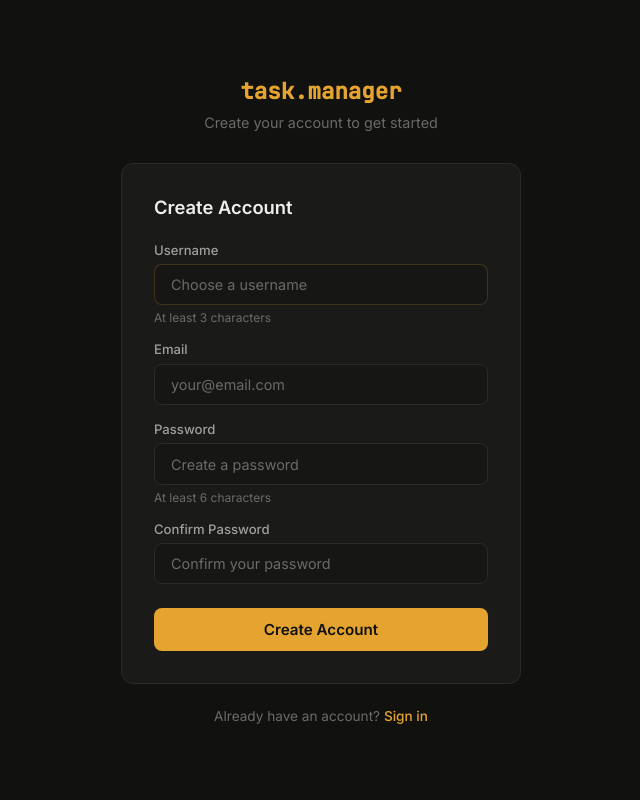
After one commit to Farhan5897/azure-task-manager, a Flask app: page /register in a window 1280 px wide. The commit adds this page. Shown: the whole page, without its empty margins (319-959 px from the left). Run offline with Flask 3, Linux system fonts and the light colour scheme.

Commit message:
Add user authentication with login, register, and per-user tasks

```diff
--- a/app.py
+++ b/app.py
@@ -1,13 +1,18 @@
 """
 Task Manager Web App - Azure Project 2
 Built with Flask + Azure SQL Database
+Features: User Authentication, Priority Tasks, Status Dashboard
 """
 import os
 import pyodbc
-from flask import Flask, render_template, request, redirect, url_for
+from flask import Flask, render_template, request, redirect, url_for, session, flash
+from werkzeug.security import generate_password_hash, check_password_hash
+from functools import wraps
 from datetime import datetime
 
 app = Flask(__name__)
+app.secret_key = os.environ.get('SECRET_KEY', 'farhan-task-manager-secret-key-2026')
+
 
 # ============================================================
 # DATABASE CONNECTION
@@ -28,16 +33,28 @@ def get_db_connection():
 
 
 # ============================================================
-# CREATE TABLE (runs once on startup)
+# DATABASE INITIALIZATION
 # ============================================================
 
 def init_db():
-    """Create the Tasks table if it doesn't exist, and migrate if needed."""
+    """Create tables if they don't exist."""
     try:
         conn = get_db_connection()
         cursor = conn.cursor()
 
-        # Create table if not exists
+        # Create users table
+        cursor.execute("""
+            IF NOT EXISTS (SELECT * FROM sysobjects WHERE name='users' AND xtype='U')
+            CREATE TABLE users (
+                id INT IDENTITY(1,1) PRIMARY KEY,
+                username NVARCHAR(50) NOT NULL UNIQUE,
+                email NVARCHAR(200) NOT NULL UNIQUE,
+                password_hash NVARCHAR(500) NOT NULL,
+                created_at DATETIME DEFAULT GETDATE()
+            )
+        """)
+
+        # Create tasks table with user_id
         cursor.execute("""
             IF NOT EXISTS (SELECT * FROM sysobjects WHERE name='tasks' AND xtype='U')
             CREATE TABLE tasks (
@@ -46,17 +63,28 @@ def init_db():
                 description NVARCHAR(500),
                 is_complete BIT DEFAULT 0,
                 priority NVARCHAR(20) DEFAULT 'medium',
-                created_at DATETIME DEFAULT GETDATE()
+                user_id INT,
+                created_at DATETIME DEFAULT GETDATE(),
+                FOREIGN KEY (user_id) REFERENCES users(id)
             )
         """)
 
-        # Add priority column if table exists but column doesn't
+        # Migration: add priority column if missing
         cursor.execute("""
             IF NOT EXISTS (
                 SELECT * FROM INFORMATION_SCHEMA.COLUMNS
                 WHERE TABLE_NAME = 'tasks' AND COLUMN_NAME = 'priority'
             )
             ALTER TABLE tasks ADD priority NVARCHAR(20) DEFAULT 'medium'
+        """)
+
+        # Migration: add user_id column if missing
+        cursor.execute("""
+            IF NOT EXISTS (
+                SELECT * FROM INFORMATION_SCHEMA.COLUMNS
+                WHERE TABLE_NAME = 'tasks' AND COLUMN_NAME = 'user_id'
+            )
+            ALTER TABLE tasks ADD user_id INT NULL
         """)
 
         conn.commit()
@@ -68,18 +96,143 @@ def init_db():
 
 
 # ============================================================
-# ROUTES
+# AUTH DECORATOR
+# ============================================================
+
+def login_required(f):
+    """Decorator to protect routes — redirects to login if not authenticated."""
+    @wraps(f)
+    def decorated_function(*args, **kwargs):
+        if 'user_id' not in session:
+            return redirect(url_for('login'))
+        return f(*args, **kwargs)
+    return decorated_function
+
+
+# ============================================================
+# AUTH ROUTES
+# ============================================================
+
+@app.route('/register', methods=['GET', 'POST'])
+def register():
+    """User registration page."""
+    if 'user_id' in session:
+        return redirect(url_for('index'))
+
+    if request.method == 'POST':
+        username = request.form.get('username', '').strip()
+        email = request.form.get('email', '').strip().lower()
+        password = request.form.get('password', '')
+        confirm = request.form.get('confirm', '')
+
+        # Validation
+        if not username or not email or not password:
+            return render_template('register.html', error='All fields are required.', username=username, email=email)
+
+        if len(username) < 3:
+            return render_template('register.html', error='Username must be at least 3 characters.', username=username, email=email)
+
+        if len(password) < 6:
+            return render_template('register.html', error='Password must be at least 6 characters.', username=username, email=email)
+
+        if password != confirm:
+            return render_template('register.html', error='Passwords do not match.', username=username, email=email)
+
+        try:
+            conn = get_db_connection()
+            cursor = conn.cursor()
+
+            # Check if username or email already exists
+            cursor.execute("SELECT id FROM users WHERE username = ? OR email = ?", (username, email))
+            if cursor.fetchone():
+                cursor.close()
+                conn.close()
+                return render_template('register.html', error='Username or email already taken.', username=username, email=email)
+
+            # Create user
+            password_hash = generate_password_hash(password)
+            cursor.execute(
+                "INSERT INTO users (username, email, password_hash) VALUES (?, ?, ?)",
+                (username, email, password_hash)
+            )
+            conn.commit()
+
+            # Auto-login after registration
+            cursor.execute("SELECT id FROM users WHERE username = ?", (username,))
+            user = cursor.fetchone()
+            session['user_id'] = user[0]
+            session['username'] = username
+
+            cursor.close()
+            conn.close()
+            return redirect(url_for('index'))
+
+        except Exception as e:
+            return render_template('register.html', error=f'Registration failed: {e}', username=username, email=email)
+
+    return render_template('register.html')
+
+
+@app.route('/login', methods=['GET', 'POST'])
+def login():
+    """User login page."""
+    if 'user_id' in session:
+        return redirect(url_for('index'))
+
+    if request.method == 'POST':
+        username = request.form.get('username', '').strip()
+        password = request.form.get('password', '')
+
+        if not username or not password:
+            return render_template('login.html', error='Please fill in all fields.', username=username)
+
+        try:
+            conn = get_db_connection()
+            cursor = conn.cursor()
+            cursor.execute(
+                "SELECT id, username, password_hash FROM users WHERE username = ? OR email = ?",
+                (username, username)
+            )
+            user = cursor.fetchone()
+            cursor.close()
+            conn.close()
+
+            if user and check_password_hash(user[2], password):
+                session['user_id'] = user[0]
+                session['username'] = user[1]
+                return redirect(url_for('index'))
+            else:
+                return render_template('login.html', error='Invalid username or password.', username=username)
+
+        except Exception as e:
+            return render_template('login.html', error=f'Login failed: {e}', username=username)
+
+    return render_template('login.html')
+
+
+@app.route('/logout')
+def logout():
+    """Log the user out."""
+    session.clear()
+    return redirect(url_for('login'))
+
+
+# ============================================================
+# TASK ROUTES (all protected)
 # ============================================================
 
 @app.route('/')
+@login_required
 def index():
-    """Display all tasks with dashboard stats."""
+    """Display user's tasks with dashboard stats."""
     try:
         conn = get_db_connection()
         cursor = conn.cursor()
         cursor.execute("""
             SELECT id, title, description, is_complete, created_at, priority
-            FROM tasks ORDER BY
+            FROM tasks
+            WHERE user_id = ?
+            ORDER BY
                 is_complete ASC,
                 CASE priority
                     WHEN 'high' THEN 1
@@ -88,7 +241,7 @@ def index():
                     ELSE 4
                 END,
                 created_at DESC
-        """)
+        """, (session['user_id'],))
         tasks = cursor.fetchall()
         cursor.close()
         conn.close()
@@ -112,15 +265,16 @@ def index():
             'pct': pct,
         }
 
-        return render_template('index.html', tasks=tasks, stats=stats)
+        return render_template('index.html', tasks=tasks, stats=stats, username=session.get('username'))
     except Exception as e:
         stats = {'total':0,'completed':0,'pending':0,'high':0,'medium':0,'low':0,'pct':0}
-        return render_template('index.html', tasks=[], stats=stats, error=str(e))
+        return render_template('index.html', tasks=[], stats=stats, error=str(e), username=session.get('username'))
 
 
 @app.route('/add', methods=['POST'])
+@login_required
 def add_task():
-    """Add a new task."""
+    """Add a new task for the logged-in user."""
     title = request.form.get('title', '').strip()
     description = request.form.get('description', '').strip()
     priority = request.form.get('priority', 'medium')
@@ -130,8 +284,8 @@ def add_task():
             conn = get_db_connection()
             cursor = conn.cursor()
             cursor.execute(
-                "INSERT INTO tasks (title, description, priority) VALUES (?, ?, ?)",
-                (title, description, priority)
+                "INSERT INTO tasks (title, description, priority, user_id) VALUES (?, ?, ?, ?)",
+                (title, description, priority, session['user_id'])
             )
             conn.commit()
             cursor.close()
@@ -143,14 +297,15 @@ def add_task():
 
 
 @app.route('/toggle/<int:task_id>')
+@login_required
 def toggle_task(task_id):
-    """Toggle a task's completion status."""
+    """Toggle a task's completion status (only if owned by user)."""
     try:
         conn = get_db_connection()
         cursor = conn.cursor()
         cursor.execute(
-            "UPDATE tasks SET is_complete = CASE WHEN is_complete = 1 THEN 0 ELSE 1 END WHERE id = ?",
-            (task_id,)
+            "UPDATE tasks SET is_complete = CASE WHEN is_complete = 1 THEN 0 ELSE 1 END WHERE id = ? AND user_id = ?",
+            (task_id, session['user_id'])
         )
         conn.commit()
         cursor.close()
@@ -162,12 +317,13 @@ def toggle_task(task_id):
 
 
 @app.route('/delete/<int:task_id>')
+@login_required
 def delete_task(task_id):
-    """Delete a task."""
+    """Delete a task (only if owned by user)."""
     try:
         conn = get_db_connection()
         cursor = conn.cursor()
-        cursor.execute("DELETE FROM tasks WHERE id = ?", (task_id,))
+        cursor.execute("DELETE FROM tasks WHERE id = ? AND user_id = ?", (task_id, session['user_id']))
         conn.commit()
         cursor.close()
         conn.close()
--- /dev/null
+++ b/templates/register.html
@@ -0,0 +1,195 @@
+<!DOCTYPE html>
+<html lang="en">
+<head>
+    <meta charset="UTF-8">
+    <meta name="viewport" content="width=device-width, initial-scale=1.0">
+    <title>Register — Task Manager</title>
+    <style>
+        @import url('https://fonts.googleapis.com/css2?family=Inter:wght@400;500;600;700;800&family=JetBrains+Mono:wght@400;500&display=swap');
+
+        *, *::before, *::after { margin: 0; padding: 0; box-sizing: border-box; }
+        :root {
+            --bg: #111110;
+            --bg-card: #1a1a19;
+            --bg-input: #161615;
+            --border: #2a2a28;
+            --text: #eeeeec;
+            --text-muted: #a0a09b;
+            --text-dim: #6b6b66;
+            --accent: #e5a430;
+            --accent-soft: rgba(229, 164, 48, 0.1);
+            --accent-border: rgba(229, 164, 48, 0.2);
+            --red: #f87171;
+            --red-soft: rgba(248, 113, 113, 0.1);
+            --red-border: rgba(248, 113, 113, 0.2);
+            --green: #4ade80;
+            --radius: 12px;
+        }
+
+        body {
+            font-family: 'Inter', -apple-system, sans-serif;
+            background: var(--bg);
+            color: var(--text-muted);
+            min-height: 100vh;
+            display: flex;
+            align-items: center;
+            justify-content: center;
+            padding: 2rem;
+        }
+
+        .auth-container {
+            width: 100%;
+            max-width: 400px;
+        }
+
+        .auth-header {
+            text-align: center;
+            margin-bottom: 2rem;
+        }
+        .auth-logo {
+            font-family: 'JetBrains Mono', monospace;
+            font-size: 1.4rem;
+            font-weight: 700;
+            color: var(--accent);
+            margin-bottom: 0.5rem;
+        }
+        .auth-header p {
+            font-size: 0.9rem;
+            color: var(--text-dim);
+        }
+
+        .auth-card {
+            background: var(--bg-card);
+            border: 1px solid var(--border);
+            border-radius: var(--radius);
+            padding: 2rem;
+        }
+        .auth-card h2 {
+            font-size: 1.15rem;
+            color: var(--text);
+            margin-bottom: 1.5rem;
+            font-weight: 600;
+        }
+
+        .error-box {
+            background: var(--red-soft);
+            border: 1px solid var(--red-border);
+            border-radius: 8px;
+            padding: 0.7rem 1rem;
+            color: var(--red);
+            margin-bottom: 1.2rem;
+            font-size: 0.85rem;
+        }
+
+        .form-group {
+            margin-bottom: 1rem;
+        }
+        .form-group label {
+            display: block;
+            font-size: 0.82rem;
+            font-weight: 500;
+            color: var(--text-muted);
+            margin-bottom: 0.4rem;
+        }
+        .form-group input {
+            width: 100%;
+            padding: 0.7rem 1rem;
+            background: var(--bg-input);
+            border: 1px solid var(--border);
+            border-radius: 8px;
+            color: var(--text);
+            font-family: 'Inter', sans-serif;
+            font-size: 0.9rem;
+            outline: none;
+            transition: border-color 0.2s;
+        }
+        .form-group input:focus {
+            border-color: var(--accent-border);
+        }
+        .form-group input::placeholder {
+            color: var(--text-dim);
+        }
+        .form-hint {
+            font-size: 0.75rem;
+            color: var(--text-dim);
+            margin-top: 0.3rem;
+        }
+
+        .btn-submit {
+            width: 100%;
+            padding: 0.75rem;
+            background: var(--accent);
+            color: var(--bg);
+            border: none;
+            border-radius: 8px;
+            font-size: 0.95rem;
+            font-weight: 600;
+            cursor: pointer;
+            font-family: 'Inter', sans-serif;
+            transition: all 0.2s;
+            margin-top: 0.5rem;
+        }
+        .btn-submit:hover {
+            filter: brightness(1.1);
+            transform: translateY(-1px);
+        }
+
+        .auth-footer {
+            text-align: center;
+            margin-top: 1.5rem;
+            font-size: 0.85rem;
+            color: var(--text-dim);
+        }
+        .auth-footer a {
+            color: var(--accent);
+            text-decoration: none;
+            font-weight: 500;
+        }
+        .auth-footer a:hover {
+            text-decoration: underline;
+        }
+    </style>
+</head>
+<body>
+    <div class="auth-container">
+        <div class="auth-header">
+            <div class="auth-logo">task.manager</div>
+            <p>Create your account to get started</p>
+        </div>
+
+        <div class="auth-card">
+            <h2>Create Account</h2>
+
+            {% if error %}
+            <div class="error-box">{{ error }}</div>
+            {% endif %}
+
+            <form method="POST" action="/register">
+                <div class="form-group">
+                    <label>Username</label>
+                    <input type="text" name="username" placeholder="Choose a username" value="{{ username or '' }}" required autofocus>
+                    <div class="form-hint">At least 3 characters</div>
+                </div>
+                <div class="form-group">
+                    <label>Email</label>
+                    <input type="email" name="email" placeholder="your@email.com" value="{{ email or '' }}" required>
+                </div>
+                <div class="form-group">
+                    <label>Password</label>
+                    <input type="password" name="password" placeholder="Create a password" required>
+                    <div class="form-hint">At least 6 characters</div>
+                </div>
+                <div class="form-group">
+                    <label>Confirm Password</label>
+                    <input type="password" name="confirm" placeholder="Confirm your password" required>
+                </div>
+                <button type="submit" class="btn-submit">Create Account</button>
+            </form>
+        </div>
+
+        <div class="auth-footer">
+            Already have an account? <a href="/login">Sign in</a>
+        </div>
+    </div>
+</body>
+</html>
```
Also changed, not shown: templates/index.html (+31 -3 lines), templates/login.html (added, +194 -0 lines).
